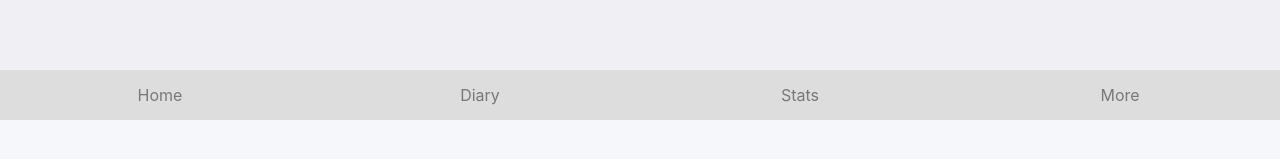
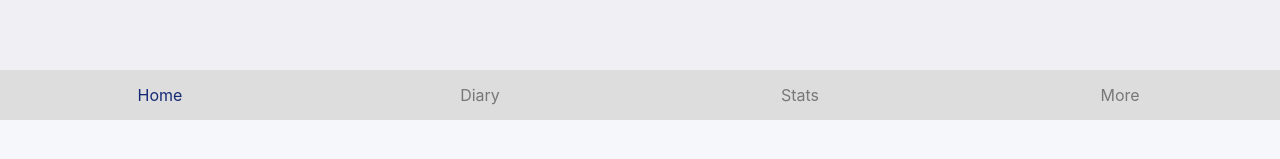
Before and after one commit to damianwojcik/MyBudgetPal, a React (Create React App) app: page / in a window 1280 px wide. Shown: the part 497-656 px from the top of the page. Built offline with nearby package versions, Linux system fonts and the light colour scheme.

Commit message:
BottomBarItem component

```diff
--- a/src/Components/BottomBar.js
+++ /dev/null
@@ -1,23 +0,0 @@
-import React from 'react';
-import classes from './BottomBar.module.css';
-
-const BottomBar = ( props ) => {
-    return (
-        <div className={classes.BottomBar}>
-            <div>
-                <a href="/">Home</a>
-            </div>
-            <div>
-                <a href="/diary">Diary</a>
-            </div>
-            <div>
-                <a href="/stats">Stats</a>
-            </div>
-            <div>
-                <a href="/more">More</a>
-            </div>
-        </div>
-    )
-}
-
-export default BottomBar;
--- a/src/Components/BottomBar.module.css
+++ /dev/null
@@ -1,19 +0,0 @@
-.BottomBar {
-    background: #ddd;
-    display: flex;
-}
-.BottomBar div {
-    width: 25%;
-}
-.BottomBar a {
-    text-decoration: none;
-    padding: 15px 0;
-    display: block;
-    color: #78787a;
-}
-.BottomBar a:hover {
-    background-color: #ccc;
-}
-.BottomBar a.active {
-    color: #152975;
-}
--- /dev/null
+++ b/src/Components/BottomBar/BottomBar.js
@@ -0,0 +1,16 @@
+import React from 'react';
+import classes from './BottomBar.module.css';
+import BottomBarItem from './BottomBarItem/BottomBarItem';
+
+const BottomBar = ( props ) => {
+    return (
+        <div className={classes.BottomBar}>
+            <BottomBarItem link="/" active>Home</BottomBarItem>
+            <BottomBarItem link="/diary">Diary</BottomBarItem>
+            <BottomBarItem link="/stats">Stats</BottomBarItem>
+            <BottomBarItem link="/more">More</BottomBarItem>
+        </div>
+    )
+}
+
+export default BottomBar;
--- /dev/null
+++ b/src/Components/BottomBar/BottomBar.module.css
@@ -0,0 +1,4 @@
+.BottomBar {
+    background: #ddd;
+    display: flex;
+}
--- /dev/null
+++ b/src/Components/BottomBar/BottomBarItem/BottomBarItem.js
@@ -0,0 +1,13 @@
+import React from 'react';
+import classes from './BottomBarItem.module.css';
+
+const BottomBarItem = (props) => (
+    <div className={classes.BottomBarItem}>
+        <a
+            href={props.link}
+            className={props.active ? classes.active : null}
+        >{props.children}</a>
+    </div>
+);
+
+export default BottomBarItem;
--- /dev/null
+++ b/src/Components/BottomBar/BottomBarItem/BottomBarItem.module.css
@@ -0,0 +1,15 @@
+.BottomBarItem {
+    flex: 1;
+}
+.BottomBarItem a {
+    text-decoration: none;
+    padding: 15px 0;
+    display: block;
+    color: #78787a;
+}
+.BottomBarItem a:hover {
+    background-color: #ccc;
+}
+.BottomBarItem a.active {
+    color: #152975;
+}
--- a/src/containers/Dashboard.js
+++ b/src/containers/Dashboard.js
@@ -2,7 +2,7 @@ import React, { Component } from 'react';
 import Header from '../Components/Header';
 import Status from '../Components/Status';
 import Diary from '../Components/Diary';
-import BottomBar from '../Components/BottomBar';
+import BottomBar from '../Components/BottomBar/BottomBar';
 
 class Dashboard extends Component {
     state = {
```
Also changed, not shown: 1 other file (tests, documents, lock files or other folders).
